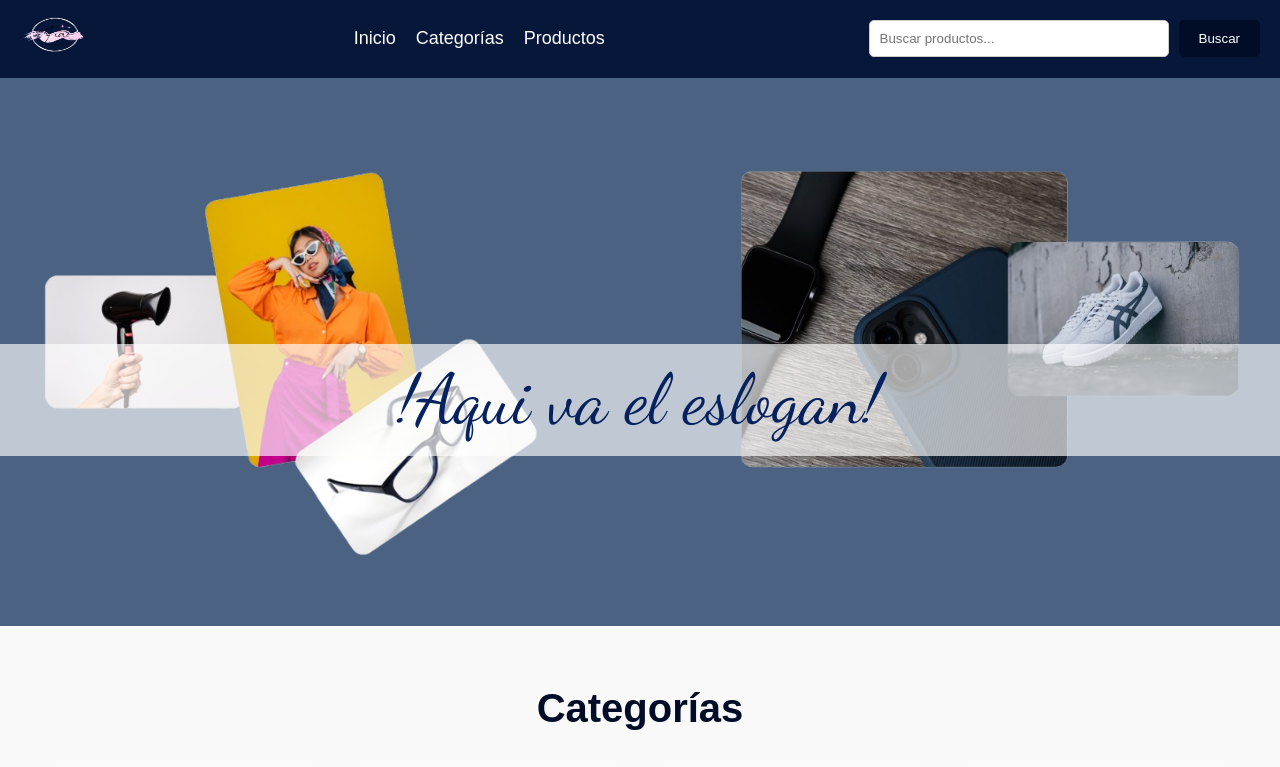
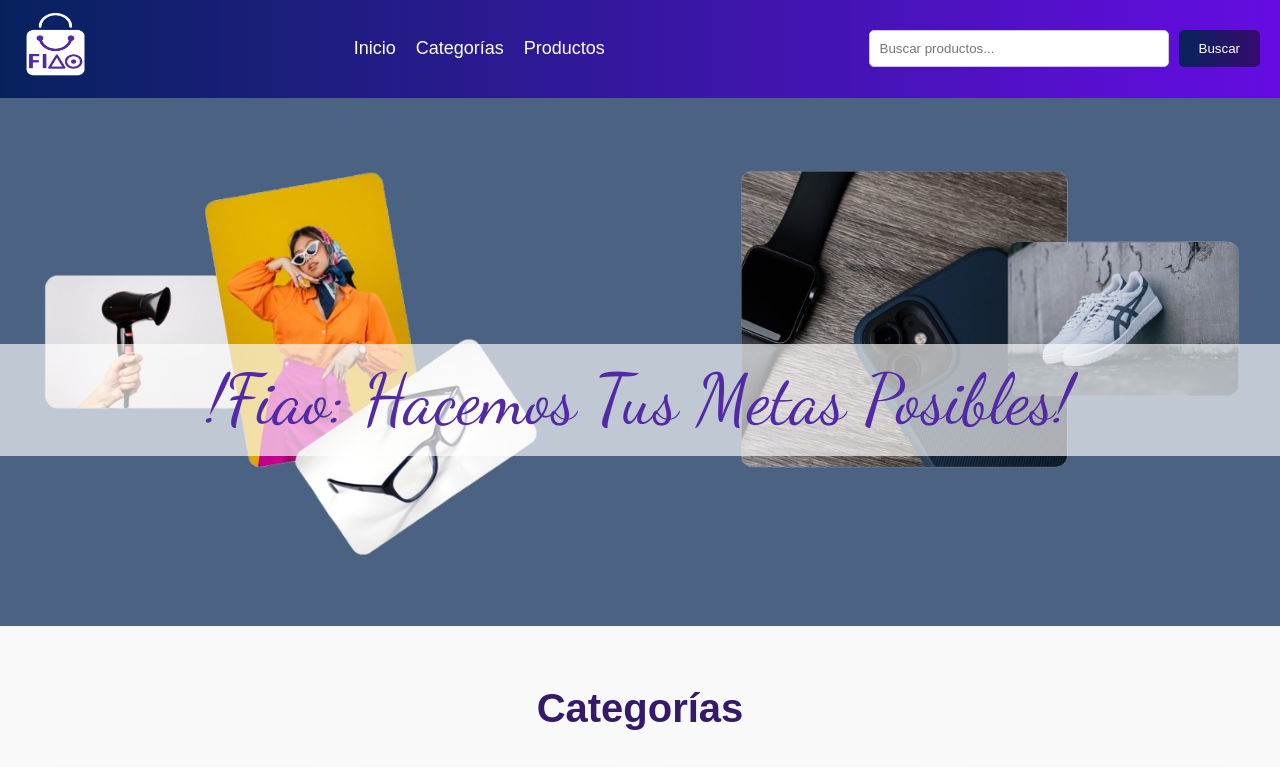
Before and after one commit to ch1pilo/Fiao, a plain HTML site: page index.html in a window 1280 px wide. Shown: the top 767 px of the page. Drawn offline with Linux system fonts and the light colour scheme.

Commit message:
ultima actualización : )

```diff
--- a/css/Style1.css
+++ b/css/Style1.css
@@ -26,7 +26,7 @@ header p{
     text-align: center;
     z-index: 100;
     font-size: 70px;
-    color: #06225e;
+    color: #522aa5;
     font-family: 'Dancing Script', cursive;
     left: 0;
     background-color: #ffffffa6;
@@ -34,7 +34,7 @@ header p{
 
 .logo_barra {
     display: flex;
-    background-color: #071739;
+    background: linear-gradient(90deg, #06225e, #650ce2);
     position: fixed;
     top: 0;
     width: 100%;
@@ -47,7 +47,7 @@ header p{
 
 .logo img {
     width: 70px;
-    height: 50px;
+    height: 70px;
 }
 
 .barra ul {
@@ -79,7 +79,7 @@ header p{
 
 .busqueda button {
     padding: 10px 20px;
-    background-color: #010d27;
+    background: linear-gradient(90deg, #09235c, #350b6e);
     color: white;
     border: none;
     border-radius: 5px;
@@ -96,7 +96,7 @@ header p{
 .categorias h2 {
     font-size: 2.5em;
     margin-bottom: 30px;
-    color: #010d27;
+    color: #351a69;
 }
 
 .categorias-grid {
@@ -174,11 +174,11 @@ header p{
 
 .producto:hover {
     transform: translateY(-5px);
-    box-shadow: 0 8px 16px rgba(0, 0, 0, 0.2);
+    box-shadow: 0 8px 16px rgba(0, 0, 0, 0.3);
 }
 
 .carrusel-btn {
-    background-color: #34485e96;
+    background: linear-gradient(30deg, #06225e63, #5207bbab);
     color: white;
     border: none;
     padding: 10px;
@@ -235,7 +235,7 @@ header p{
 
 .producto button {
     padding: 10px 20px;
-    background-color: #071739;
+    background-color: #522aa5;
     color: white;
     border: none;
     border-radius: 5px;
@@ -333,7 +333,7 @@ footer {
 
 }
 #ropa h2{
-    color: #071739;
+    color: #351a69;
 }
 #hogar{
     background-color: #a4b5c4;
--- a/index.html
+++ b/index.html
@@ -14,7 +14,7 @@
     <header id="Inicio">
         <div class="logo_barra">
             <div class="logo">
-                <img src="img/fondo2.png" alt="logo">
+                <img src="img/logFiao.png" alt="logo">
             </div>
             <div class="barra">
                 <ul>
@@ -32,7 +32,7 @@
             <div class="img1 animar animar-izquierda">
                 <img src="img/1__1_-removebg-preview.png" alt="">
             </div>
-            <p>!Aqui va el eslogan!</p>
+            <p>!Fiao: Hacemos Tus Metas Posibles!</p>
             <div class="img2 animar animar-derecha">
                 <img src="img/2__1_-removebg-preview.png" alt="">
             </div>
```
Also changed, not shown: img/Logo Estudio de Diseño Circular Femenino Rosa y Negro (5).png (added), img/Logo Estudio de Diseño Circular Femenino Rosa y Negro (6).png (added), img/logFiao.png (added), img/logo (2).png (added), img/logo (3).png (added), img/logo.jpg (added).
